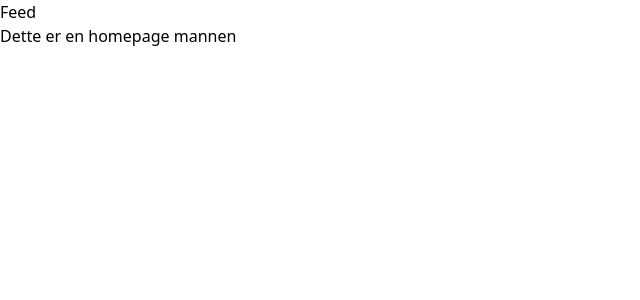
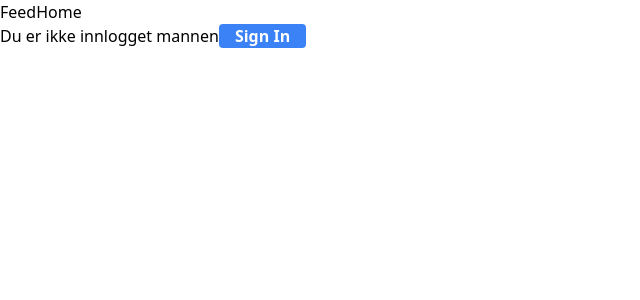
Before and after one commit to olokken/ForfeitBox, a Next.js app in the folder client/: page / in a window 1280 px wide. Shown: the top 300 px of the page, without its empty margins (0-640 px from the left). Built offline with nearby package versions, Linux system fonts and the light colour scheme; no server answers.

Commit message:
auth fixed

```diff
--- a/client/app/layout.tsx
+++ b/client/app/layout.tsx
@@ -1,4 +1,5 @@
 import Link from "next/link";
+import Providers from "./providers";
 import "./globals.css";
 
 export default function RootLayout({
@@ -6,14 +7,16 @@ export default function RootLayout({
 }: {
   children: React.ReactNode;
 }) {
+  console.log("denne her skal ikke logges i nettleser");
   return (
     <html>
       <head />
       <body>
         <nav>
-          <Link href="/feed"> Feed</Link>
+          <Link href="/feed">Feed</Link>
+          <Link href="/">Home</Link>
         </nav>
-        {children}
+        <Providers>{children}</Providers>
       </body>
     </html>
   );
--- a/client/app/page.tsx
+++ b/client/app/page.tsx
@@ -1,7 +1,13 @@
 import React from "react";
+import SignOutButton from "../components/buttons/SignOutButton";
 
 function HomePage() {
-  return <div>Dette er en homepage mannen</div>;
+  return (
+    <div>
+      Dette er en homepage mannen
+      <SignOutButton></SignOutButton>
+    </div>
+  );
 }
 
 export default HomePage;
--- /dev/null
+++ b/client/app/providers.tsx
@@ -0,0 +1,18 @@
+"use client";
+import { SessionProvider } from "next-auth/react";
+import React from "react";
+import Auth from "../pages/api/auth/Auth";
+
+type ProviderProps = {
+  children: React.ReactNode;
+};
+
+function Providers({ children }: ProviderProps) {
+  return (
+    <SessionProvider>
+      <Auth>{children}</Auth>
+    </SessionProvider>
+  );
+}
+
+export default Providers;
--- /dev/null
+++ b/client/components/buttons/SignInButton.tsx
@@ -0,0 +1,15 @@
+import { signIn } from "next-auth/react";
+import React from "react";
+
+function SignInButton() {
+  return (
+    <button
+      className="rounded bg-blue-500 hover:bg-blue-700 text-white font-extrabold px-4"
+      onClick={() => signIn()}
+    >
+      Sign In
+    </button>
+  );
+}
+
+export default SignInButton;
--- /dev/null
+++ b/client/components/buttons/SignOutButton.tsx
@@ -0,0 +1,16 @@
+"use client";
+import { signOut } from "next-auth/react";
+import React from "react";
+
+function SignOutButton() {
+  return (
+    <button
+      onClick={() => signOut()}
+      className="rounded bg-red-500 hover:bg-red-700 text-white font-extrabold px-4"
+    >
+      Sign Out
+    </button>
+  );
+}
+
+export default SignOutButton;
--- a/client/pages/_app.tsx
+++ b/client/pages/_app.tsx
@@ -1,10 +1,13 @@
+import { SessionProvider } from "next-auth/react";
 import type { AppProps } from "next/app";
-import { useEffect } from "react";
 
-export default function App({ Component, pageProps }: AppProps) {
-  useEffect(() => {
-    console.log("din feite ekle gris");
-  });
-
-  return <Component {...pageProps} />;
+export default function App({
+  Component,
+  pageProps: { session, ...pageProps },
+}: AppProps) {
+  return (
+    <SessionProvider session={session}>
+      <Component {...pageProps} />
+    </SessionProvider>
+  );
 }
--- a/client/pages/api/auth/Auth.tsx
+++ b/client/pages/api/auth/Auth.tsx
@@ -1,25 +1,22 @@
-import { signIn, useSession } from "next-auth/react";
-import { NextRouter, useRouter } from "next/router";
+"use client";
+import { useSession } from "next-auth/react";
 import React, { useEffect } from "react";
+import SignInButton from "../../../components/buttons/SignInButton";
 
 type AuthProps = {
   children: React.ReactNode;
 };
 
 function Auth({ children }: AuthProps) {
-  const router: NextRouter = useRouter();
-  const { data: session, status } = useSession();
-
-  useEffect(() => {
-    if (status === "unauthenticated") {
-      signIn("keycloak", { callbackUrl: "http://localhost:3000/" });
-    } else {
-      router.push("/");
-    }
-  }, [status]);
+  const { status } = useSession();
 
   if (status === "loading" || status === "unauthenticated") {
-    return <div>Loading</div>;
+    return (
+      <div>
+        Du er ikke innlogget mannen
+        <SignInButton></SignInButton>
+      </div>
+    );
   }
   return <>{children}</>;
 }
--- a/client/pages/api/auth/[...nextauth].ts
+++ b/client/pages/api/auth/[...nextauth].ts
@@ -7,7 +7,7 @@ export const authOptions = {
     KeycloakProvider({
       clientId: process.env.KEYCLOAK_ID!,
       clientSecret: process.env.KEYCLOAK_SECRET!,
-      issuer: process.env.KEYCLOAK_ISSUER!,
+      issuer: process.env.KEYCLOAK_ISSUER,
     }),
     // ...add more providers here
   ],
```
